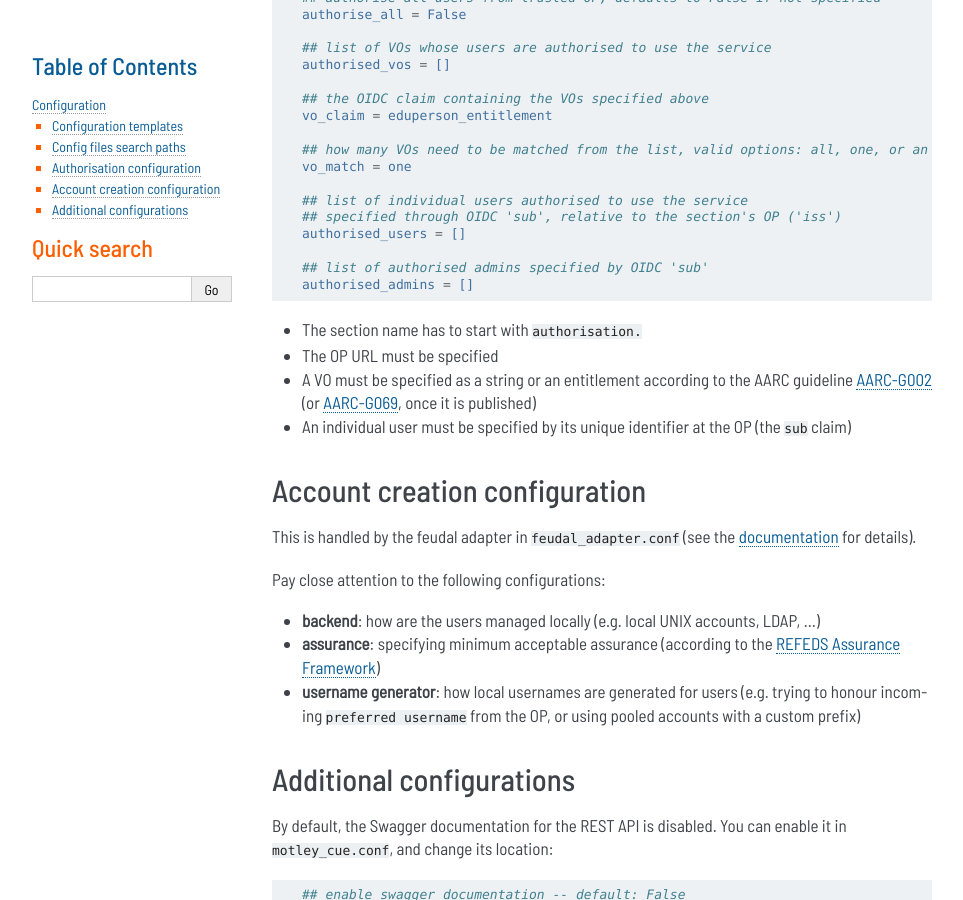
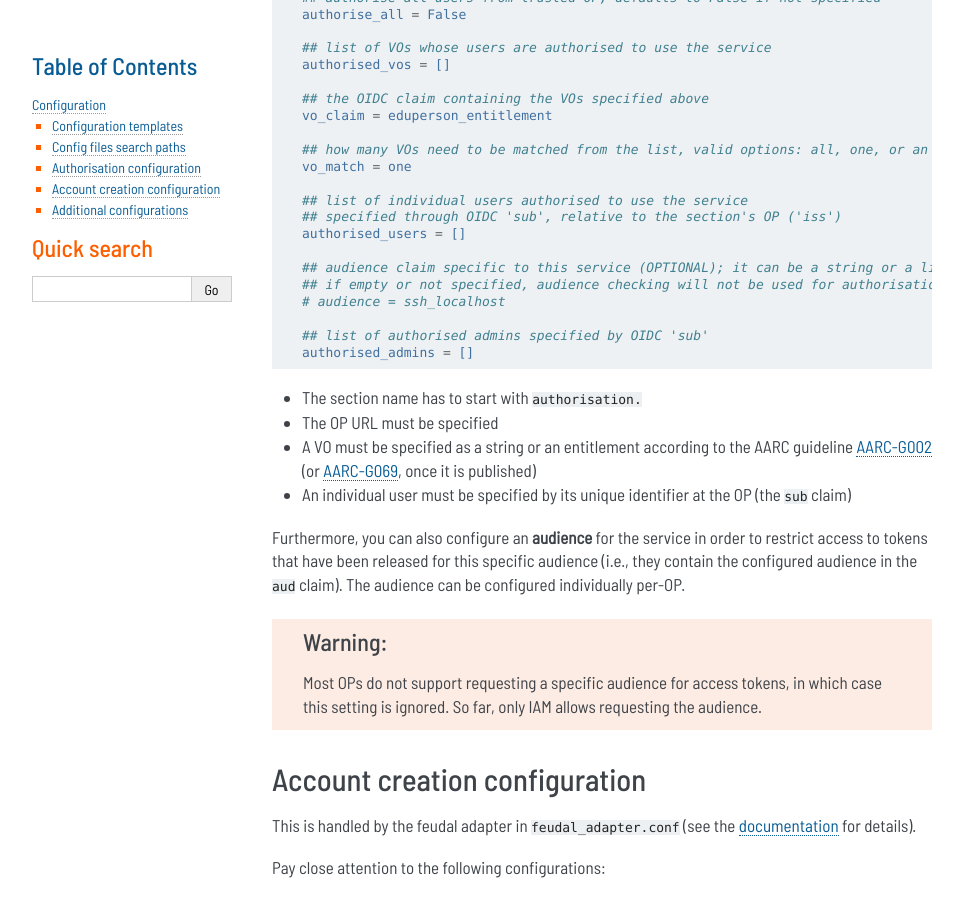
Before and after one commit to dianagudu/motley_cue, a Sphinx documentation site: the page built from doc/source/configuration.rst, in a window 1280 px wide and 900 px high, scrolled down 1402 px. Shown: the whole window, without its empty margins (148-1111 px from the left). Built offline with Sphinx 7.4.7, drawn with Linux system fonts in a browser that asks for light colours.

Commit message:
add audience configuration info to docs

```diff
--- a/doc/source/configuration.rst
+++ b/doc/source/configuration.rst
@@ -82,6 +82,10 @@ Below, a configuration block for one OP with default values.
     ## specified through OIDC 'sub', relative to the section's OP ('iss')
     authorised_users = []
 
+    ## audience claim specific to this service (OPTIONAL); it can be a string or a list of strings
+    ## if empty or not specified, audience checking will not be used for authorisation
+    # audience = ssh_localhost
+
     ## list of authorised admins specified by OIDC 'sub'
     authorised_admins = []
 
@@ -90,6 +94,12 @@ Below, a configuration block for one OP with default values.
 - A VO must be specified as a string or an entitlement according to the AARC guideline `AARC-G002 <https://aarc-community.org/guidelines/aarc-g002>`_ (or `AARC-G069 <https://aarc-community.org/guidelines/aarc-g069>`_, once it is published)
 - An individual user must be specified by its unique identifier at the OP (the ``sub`` claim)
 
+
+Furthermore, you can also configure an **audience** for the service in order to restrict access to tokens that have been released for this specific audience (i.e., they contain the configured audience in the ``aud`` claim). The audience can be configured individually per-OP.
+
+.. warning::
+
+  Most OPs do not support requesting a specific audience for access tokens, in which case this setting is ignored. So far, only IAM allows requesting the audience.
 
 .. _account creation:
 
```
